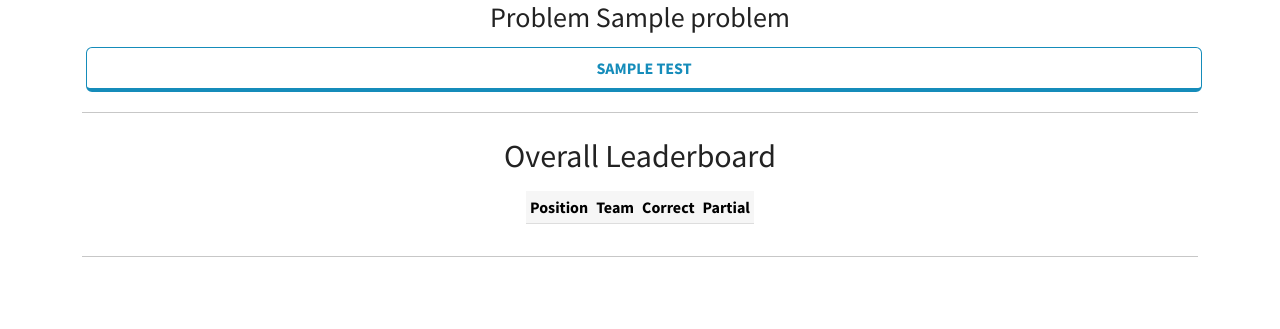
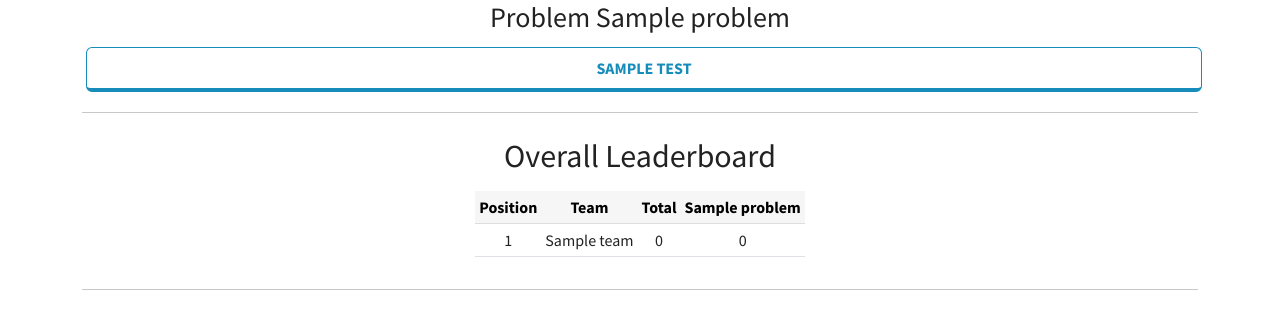
Before and after one commit to UWCS/progcomp-web, a Flask app: page /leaderboard in a window 1280 px wide. Shown: the part 177-506 px from the top of the page. Run offline with Flask 2, Linux system fonts and the light colour scheme; tables that the repository leaves empty hold one stand-in row (values such as "Sample post"); lists and menus that the app fills with data are empty; some libraries are stand-ins or nearby versions.

Commit message:
Overall leaderboard

```diff
--- a/progcomp/models/progcomp.py
+++ b/progcomp/models/progcomp.py
@@ -87,15 +87,19 @@ class Progcomp(db.Model):
                 directory=directory,
             )
         )
+        sub.mark()
         print("New sub", sub)
-        sub.mark()
         db.session.commit()
         return True
 
     def score_teams(self):
         total = Counter()
         per_prob = []
-        for problem in self.problems:
+
+        conv = lambda x: round(x * 100)
+        for problem in self.enabled_problems:
+            if problem.name == "0":
+                continue
             if problem.tests[0].max_score:  # Has a max
                 score = self.score_max(problem)
             else:   # Is optimisation
@@ -104,9 +108,12 @@ class Progcomp(db.Model):
             for t, s in score.items():
                 total[t] += s
 
-        actual = {}
+        actual = []
         for team in self.teams:
-            actual[team] = total[team.name]
+            sc = OverallScore(team, conv(total[team.name]), [conv(per_prob[i][team.name]) for i in range(len(per_prob))])
+            actual.append(sc)
+        actual.sort(key=lambda x: x.total)
+        actual.reverse()
         return actual
 
     def score_max(self, problem):
@@ -118,9 +125,9 @@ class Progcomp(db.Model):
             print("\tTest Score", test.name, [(t.team.name, t.score) for t in test_scores])
             for sub in test_scores:
                 if sub.status == Status.CORRECT:
-                    score[sub.team.name] += 1. / total
+                    score[sub.team.name] += 1.25 / total
                 if sub.status == Status.PARTIAL:
-                    score[sub.team.name] += (1. / 1.25) * sub.score / test.max_score / total
+                    score[sub.team.name] += float(sub.score) / test.max_score / total
         print("Score", problem.name, score)
         return score
 
@@ -131,6 +138,13 @@ class Progcomp(db.Model):
             test_scores = test.ranked_submissions
             print("\tTest Rank", test.name, [(t.team.name, t.score) for t in test_scores])
             for i, sub in enumerate(test_scores):
-                score[sub.team.name] += (0.85 ** i) / total
+                score[sub.team.name] += 1.25 * (0.85 ** i) / total
         print("Score", problem.name, score)
         return score
+
+@auto_str
+class OverallScore:
+    def __init__(self, team, total, per_round) -> None:
+        self.team = team
+        self.total = total
+        self.per_round = per_round
--- a/progcomp/routes.py
+++ b/progcomp/routes.py
@@ -30,7 +30,7 @@ def load_pc():
     if not pc:
         db.session.add(pc := Progcomp(name="main"))
         db.session.commit()
-    pc.update_problems()
+    # pc.update_problems()
     db.session.flush()
 
 def get_pc():
@@ -185,31 +185,16 @@ def download(p_name, filename):
 
 @bp.route("/leaderboard", methods=["GET"])
 def leaderboard_main():
+    print("SHOW LEADEDBOARD", get_pc().show_leaderboard)
     if not get_pc().show_leaderboard:
         return redirect(url_for("progcomp.menu"))
-    # problems = []
-    # for dir in glob.glob(os.path.join(os.getcwd(), "results/*")):
-    #     if not os.path.isdir(dir):
-    #         continue
-    #     p = Problem(dir.split("/")[-1], False)
-    #     problems.append(p)
-    #     for filen in glob.glob(dir + "/*.txt"):
-    #         p.test_names.append(filen.split("/")[-1][:-4])
-    # problems.sort(key=lambda p: p.name)
 
-    # with open(os.path.join(os.getcwd(), f"results/winners.txt")) as f:
-    #     lines = f.readlines()
-    # winners = []
-    # for line in lines:
-    #     parts = [x.strip() for x in re.split(r" +", line.strip())]
-    #     winners.append(parts)
-
-    # top3 = f"{winners[0][0]}, {winners[1][0]}, and {winners[2][0]}"
-    overall = []
+    pc = get_pc()
+    scores = pc.score_teams()
     return render_template(
         "leaderboard_hub.html",
-        problems=get_pc().enabled_problems,
-        overall=overall,
+        problems=[p for p in get_pc().enabled_problems if p.name != "0"],
+        scores=scores,
         progcomp=get_pc(),
     )
 
--- a/progcomp/scripts/get_overall.py
+++ b/progcomp/scripts/get_overall.py
@@ -3,3 +3,5 @@ from import_app import *
 with app.app_context():
     pc = db.session.query(Progcomp).first()
     print(pc.score_teams())
+    for s in pc.score_teams():
+        print(s)
--- a/progcomp/templates/leaderboard_hub.html
+++ b/progcomp/templates/leaderboard_hub.html
@@ -32,17 +32,21 @@
             <tr class="table-light">
                 <th scope="col">Position</th>
                 <th scope="col" class="text-center">Team</th>
-                <th scope="col">Correct</th>
-                <th scope="col">Partial</th>
+                <th scope="col">Total</th>
+                {% for prob in problems %}
+                <th scope="col">{{ prob.name }}</th>
+                {% endfor %}
             </tr>
             </thead>
             <tbody>
-                {% for winner in winners %}
-                <tr class="{{row_color}}">
+                {% for score in scores %}
+                <tr class="">
                     <td class="text-center">{{ loop.index }}</td>
-                    <td class="text-center">{{ winner[0] }}</td>
-                    <td class="text-center">{{ winner[1] }}</td>
-                    <td class="text-center">{{ winner[2] }}</td>
+                    <td class="text-center">{{ score.team.name }}</td>
+                    <td class="text-center">{{ score.total }}</td>
+                    {% for prob in problems %}
+                    <td class="text-center">{{ score.per_round[loop.index-1] }}</td>
+                    {% endfor %}
                 </tr>
                 {% endfor %}
             </tbody>
```
